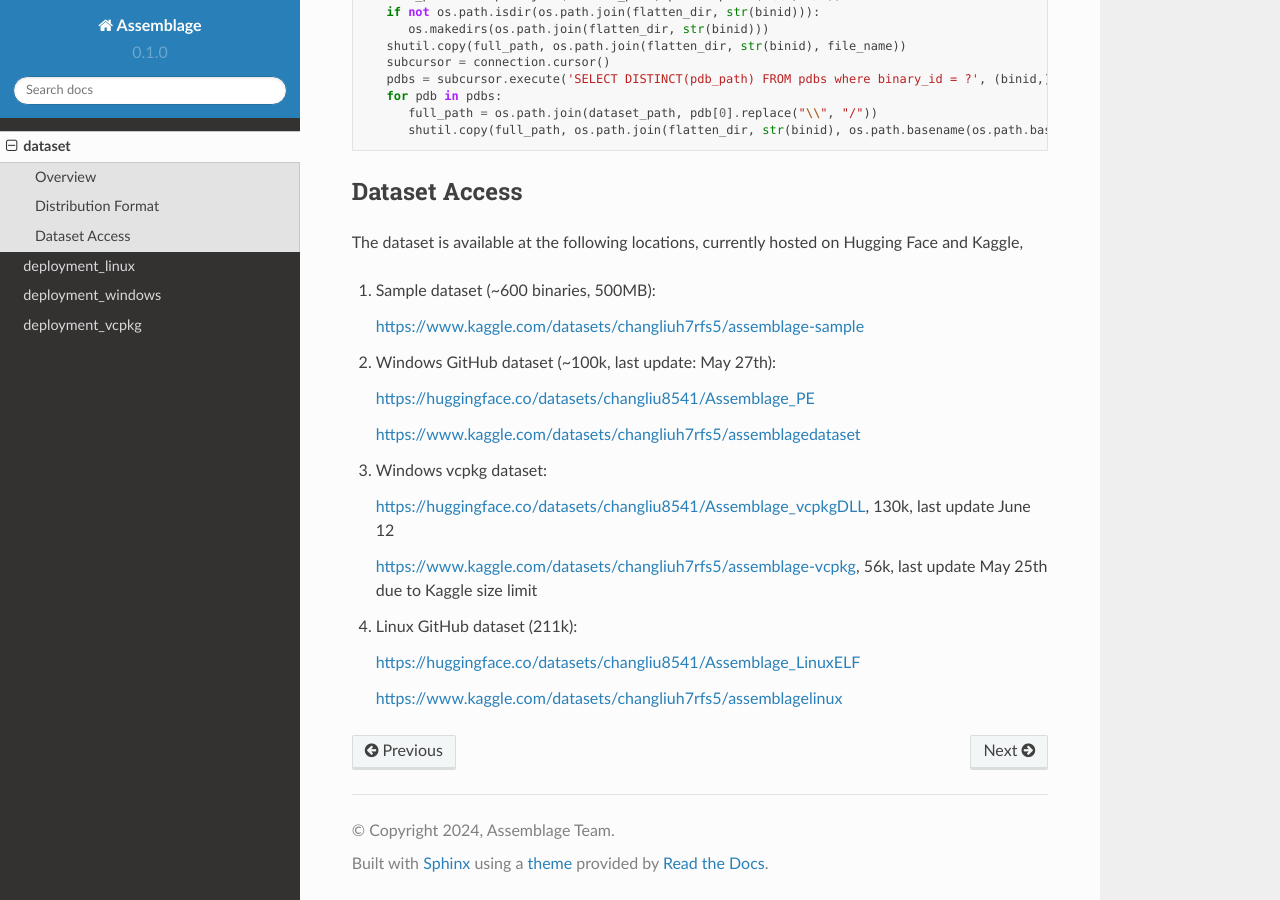
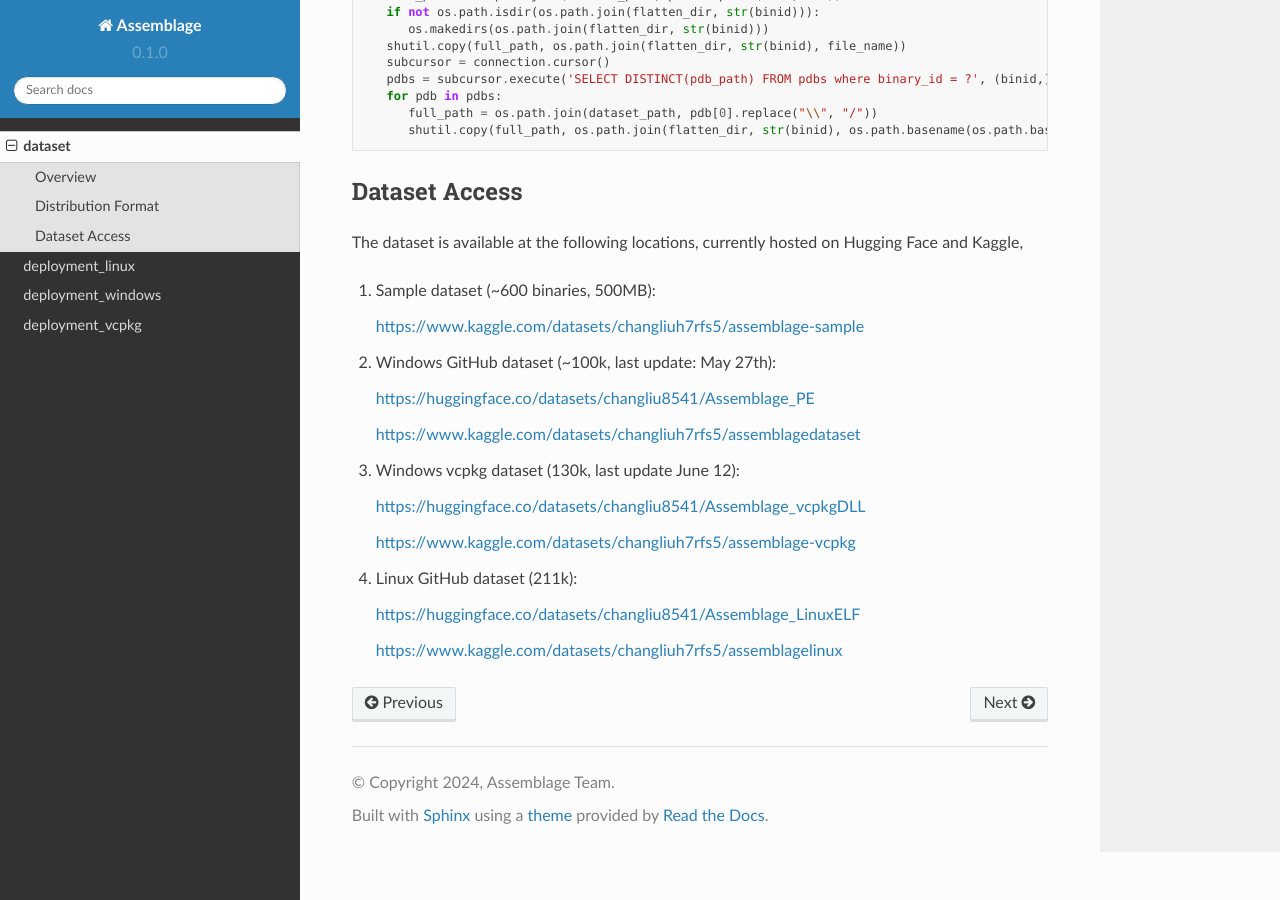
Before and after one commit to changliu98/AssemblageDocs, a Sphinx documentation site: the page built from docs/source/dataset.rst, in a window 1280 px wide and 900 px high, scrolled down 2881 px. Built offline with Sphinx 7.4.7 and the Read the Docs theme 2.0.0, drawn with Linux system fonts in a browser that asks for light colours.

Commit message:
update kaggle dataset description

```diff
--- a/docs/source/dataset.rst
+++ b/docs/source/dataset.rst
@@ -139,11 +139,11 @@
    https://www.kaggle.com/datasets/changliuh7rfs5/assemblagedataset
 
 
-#. Windows vcpkg dataset:
+#. Windows vcpkg dataset (130k, last update June 12):
 
-   https://huggingface.co/datasets/changliu8541/Assemblage_vcpkgDLL, 130k, last update June 12
+   https://huggingface.co/datasets/changliu8541/Assemblage_vcpkgDLL
 
-   https://www.kaggle.com/datasets/changliuh7rfs5/assemblage-vcpkg, 56k, last update May 25th due to Kaggle size limit
+   https://www.kaggle.com/datasets/changliuh7rfs5/assemblage-vcpkg
 
 
 #. Linux GitHub dataset (211k):
```
